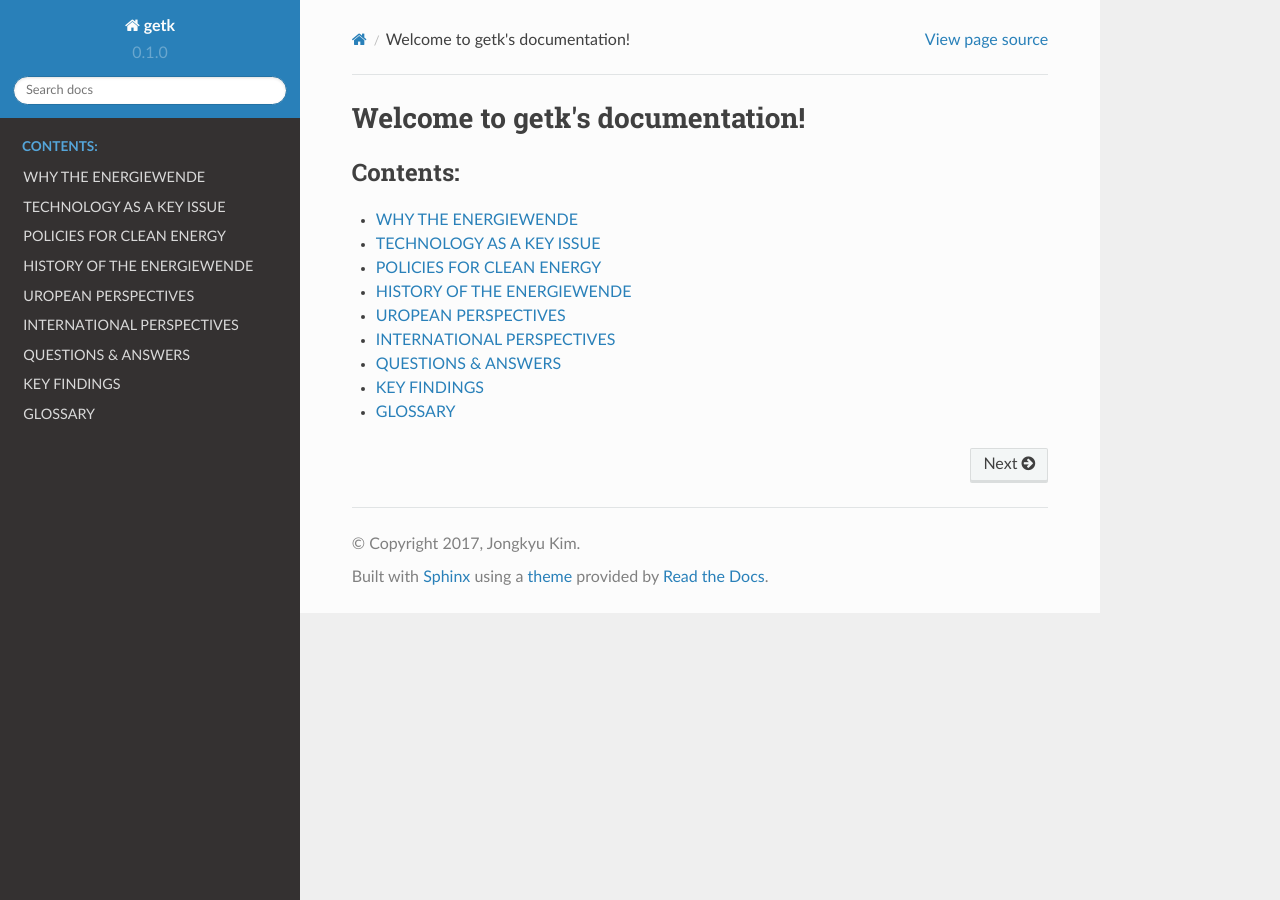
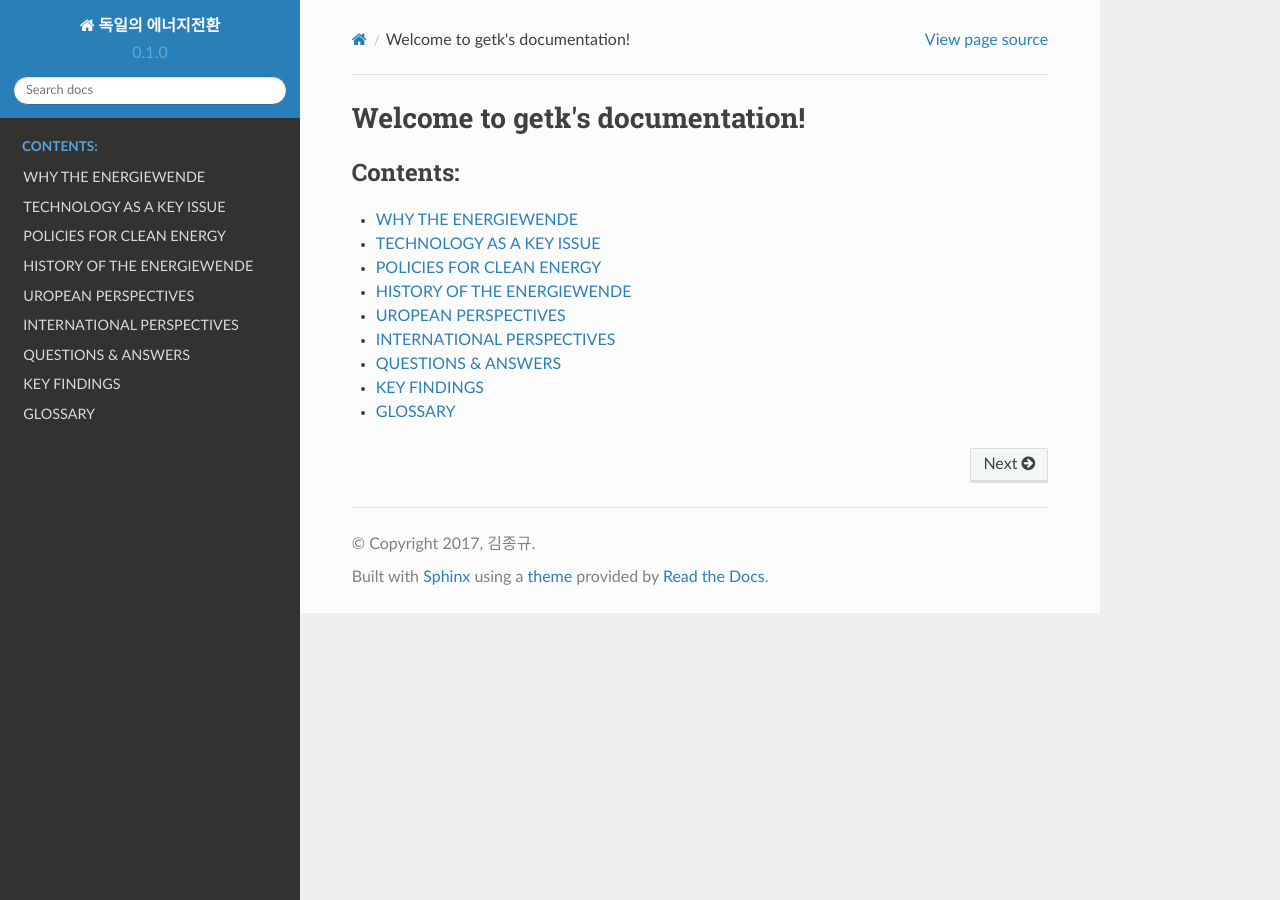
Before and after one commit to xenigmax/getk, a Sphinx documentation site: the page built from docs/source/index.rst, in a window 1280 px wide. Built offline with Sphinx 7.4.7 and the Read the Docs theme 2.0.0, drawn with Linux system fonts in a browser that asks for light colours.

Commit message:
title / author

```diff
--- a/docs/source/conf.py
+++ b/docs/source/conf.py
@@ -45,9 +45,9 @@ source_suffix = '.rst'
 master_doc = 'index'
 
 # General information about the project.
-project = u'getk'
-copyright = u'2017, Jongkyu Kim'
-author = u'Jongkyu Kim'
+project = u'독일의 에너지전환'
+copyright = u'2017, 김종규'
+author = u'김종규'
 
 # The version info for the project you're documenting, acts as replacement for
 # |version| and |release|, also used in various other places throughout the
```
